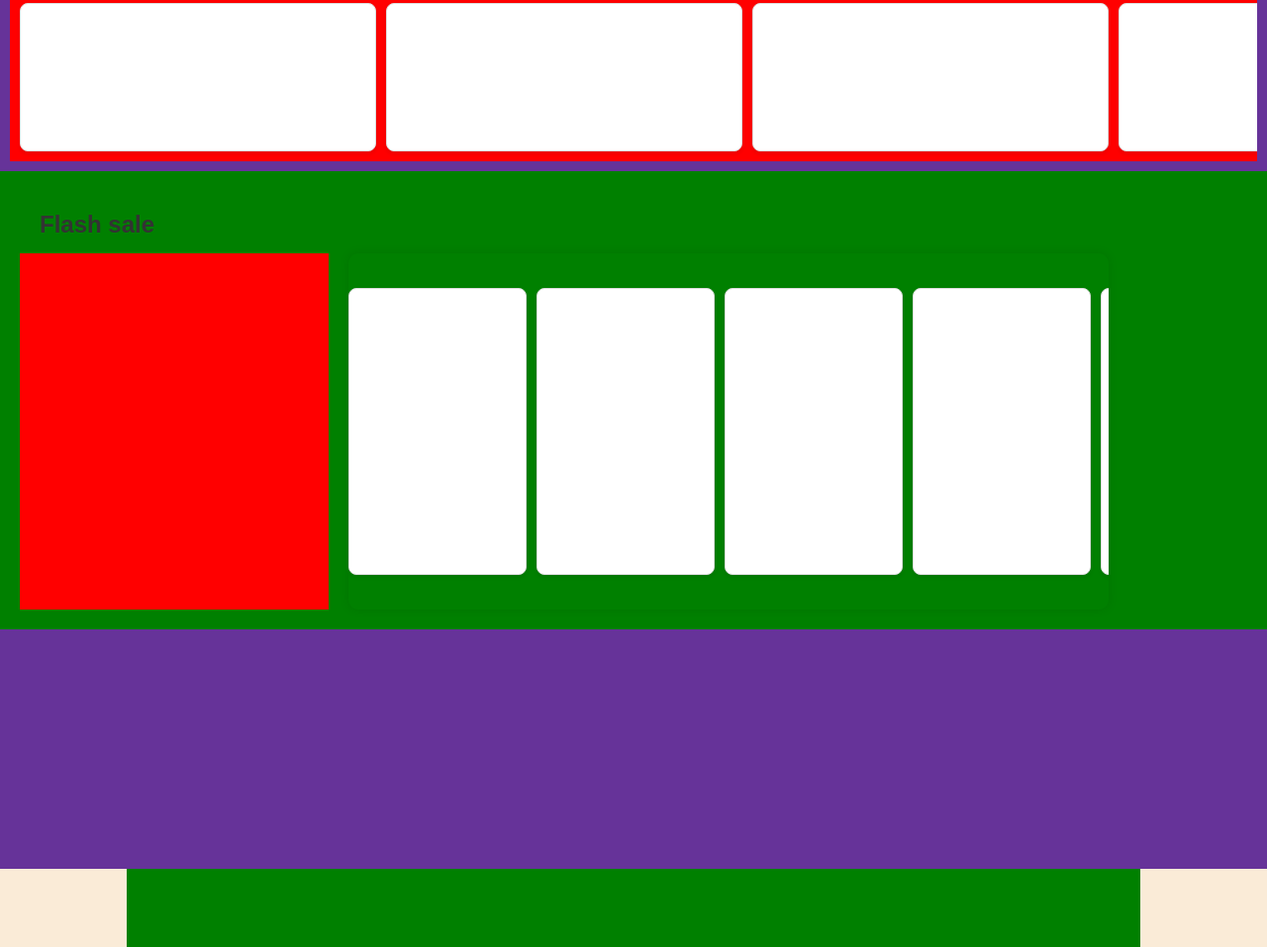
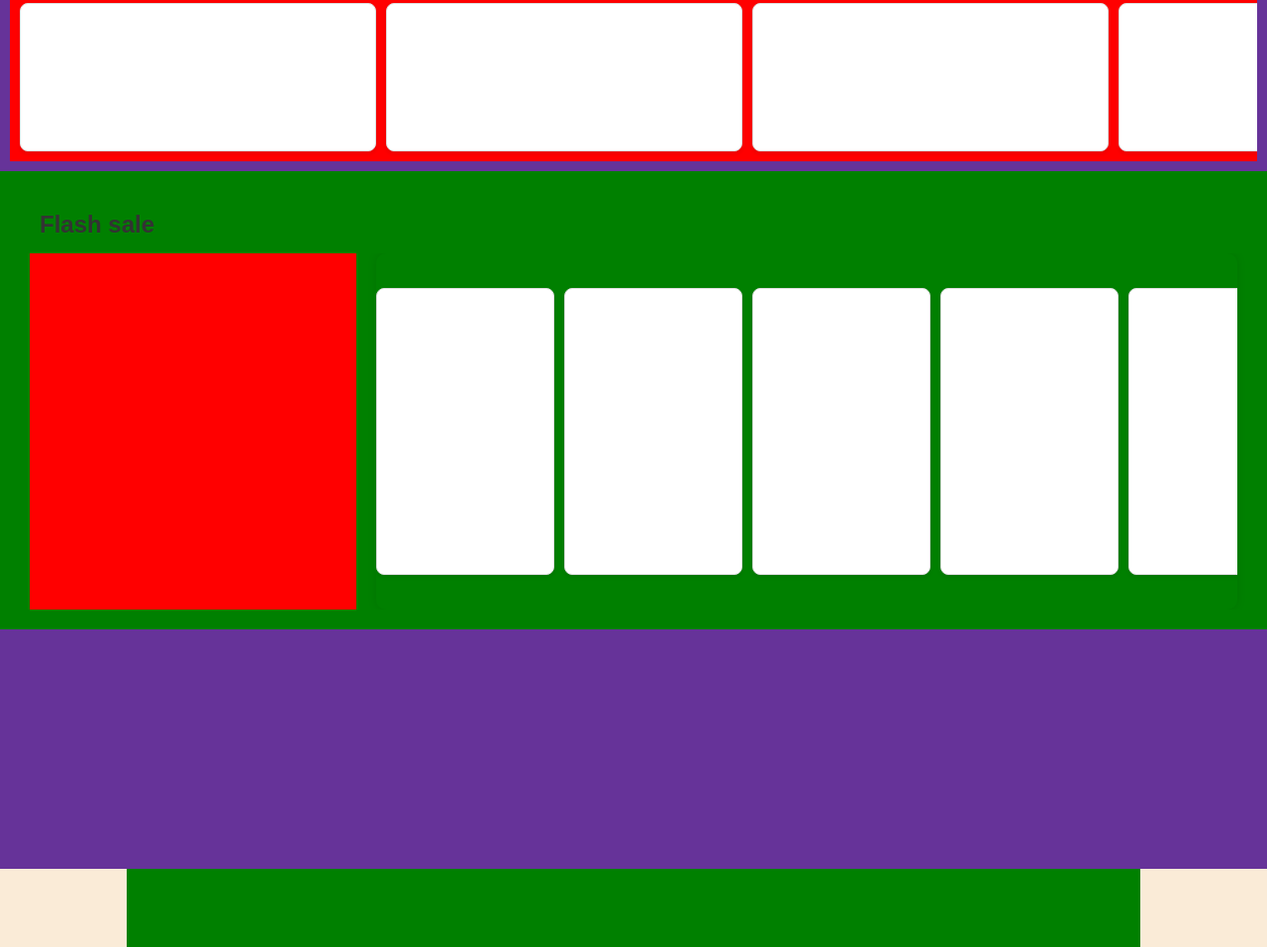
Before and after one commit to akmalm007/jamblang-marketplace, a plain HTML site: page index.html in a window 1280 px wide. Shown: the part 1080-2037 px from the top of the page at 99% size. Drawn offline with nearby package versions, Linux system fonts and the light colour scheme.

Commit message:
fix overflow container issue on discount product section

```diff
--- a/css/newStyle.css
+++ b/css/newStyle.css
@@ -171,13 +171,14 @@ h2 {
 .discount-product-section {
   height: fit-content;
   max-width: 100%;
-  white-space: nowrap;
+
   background-color: green; /* Warna latar belakang untuk bagian diskon */
   padding: 20px; /* Padding untuk memberikan ruang di sekitar konten */
 }
 
 .discount-product-list-container {
-  max-width: 1100px;
+  max-width: 100vw;
+  overflow-x: auto;
   display: flex;
   justify-content: center;
 }
@@ -189,7 +190,7 @@ h2 {
   margin-right: 20px;
 }
 .discount-product-list {
-  max-width: 60vw;
+  max-width: 68vw;
   align-items: center;
   display: inline-flex;
   border-radius: 10px; /* Memberikan sudut melengkung pada daftar produk */
```
